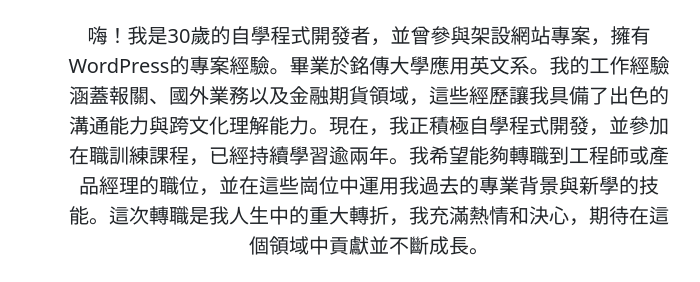
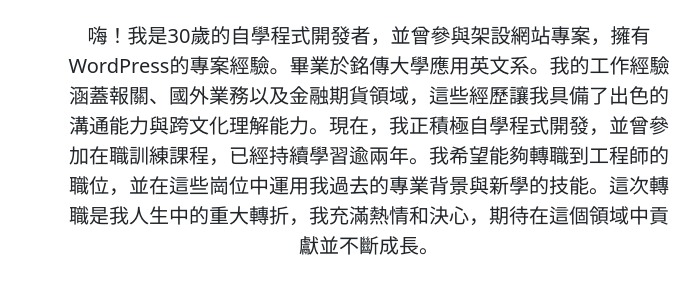
Before and after one commit to Owenkuo3/Owen_Resume, a plain HTML site: page index.html in a window 1280 px wide. Shown: the part 449-731 px from the top of the page, without its empty margins (271-971 px from the left). Drawn offline with nearby package versions, Linux system fonts and the light colour scheme.

Commit message:
Update index.html

```diff
--- a/index.html
+++ b/index.html
@@ -28,7 +28,7 @@
                 </div>
             </div>
             <div class="col-lg-6 col-md-10 col-sm-10 mx-auto">
-                <p class="lead mb-4">嗨！我是30歲的自學程式開發者，並曾參與架設網站專案，擁有WordPress的專案經驗。畢業於銘傳大學應用英文系。我的工作經驗涵蓋報關、國外業務以及金融期貨領域，這些經歷讓我具備了出色的溝通能力與跨文化理解能力。現在，我正積極自學程式開發，並參加在職訓練課程，已經持續學習逾兩年。我希望能夠轉職到工程師或產品經理的職位，並在這些崗位中運用我過去的專業背景與新學的技能。這次轉職是我人生中的重大轉折，我充滿熱情和決心，期待在這個領域中貢獻並不斷成長。</p>
+                <p class="lead mb-4">嗨！我是30歲的自學程式開發者，並曾參與架設網站專案，擁有WordPress的專案經驗。畢業於銘傳大學應用英文系。我的工作經驗涵蓋報關、國外業務以及金融期貨領域，這些經歷讓我具備了出色的溝通能力與跨文化理解能力。現在，我正積極自學程式開發，並曾參加在職訓練課程，已經持續學習逾兩年。我希望能夠轉職到工程師的職位，並在這些崗位中運用我過去的專業背景與新學的技能。這次轉職是我人生中的重大轉折，我充滿熱情和決心，期待在這個領域中貢獻並不斷成長。</p>
             </div>
             <div class="col-lg-6 col-md-10 col-sm-10 mx-auto">
                 <p class="lead mb-4">Hi there! I'm a 30-year-old self-taught developer with project experience in WordPress. I graduated from Ming Chuan University with a degree in Applied English. My work experience spans customs clearance, international business, and financial futures, equipping me with strong communication and cross-cultural skills. Currently, I'm actively self-learning programming and taking part in professional training courses, having dedicated two years to mastering this new skill set. I'm seeking to transition into a role as either a software engineer or product manager, applying my previous professional background along with my newly acquired technical skills. This career change is a pivotal step for me, and I'm filled with passion and determination to contribute and grow in this exciting field.</p>
```
